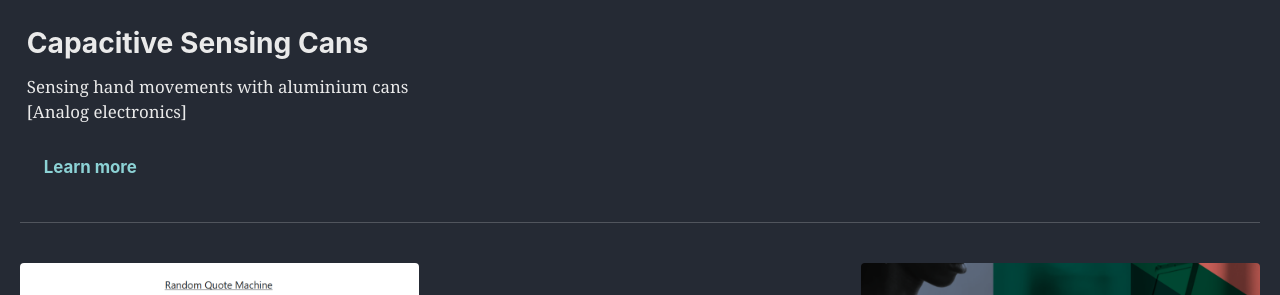
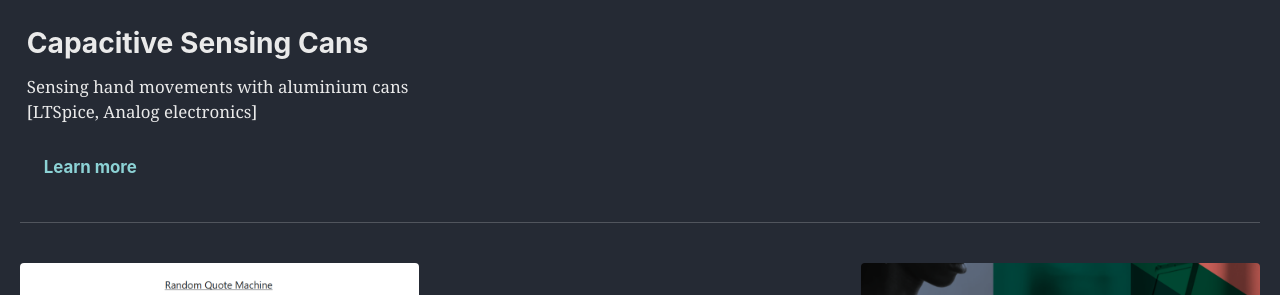
Before and after one commit to mdwcrft/mdwcrft.github.io, a Jekyll site: the page built from _pages/portfolio.md, in a window 1280 px wide. Shown: the part 323-618 px from the top of the page. Built offline with Jekyll 4.4.1, drawn with Linux system fonts in a browser that asks for light colours; cached includes are drawn as plain includes; nearby versions of some CDN libraries.

Commit message:
formatting

```diff
--- a/_pages/portfolio.md
+++ b/_pages/portfolio.md
@@ -42,7 +42,7 @@ feature_row3:
   - image_path: /assets/images/p7-cover.png
     alt: "Capacitive Sensing Cans"
     title: "Capacitive Sensing Cans"
-    excerpt: "Sensing hand movements with aluminium cans [Analog electronics]"
+    excerpt: "Sensing hand movements with aluminium cans [LTSpice, Analog electronics]"
     url: "/portfolio/cap-sensing-can"
 ---
 
```
Also changed, not shown: _portfolio/cap-sensing-can.md (+5 -5 lines).
